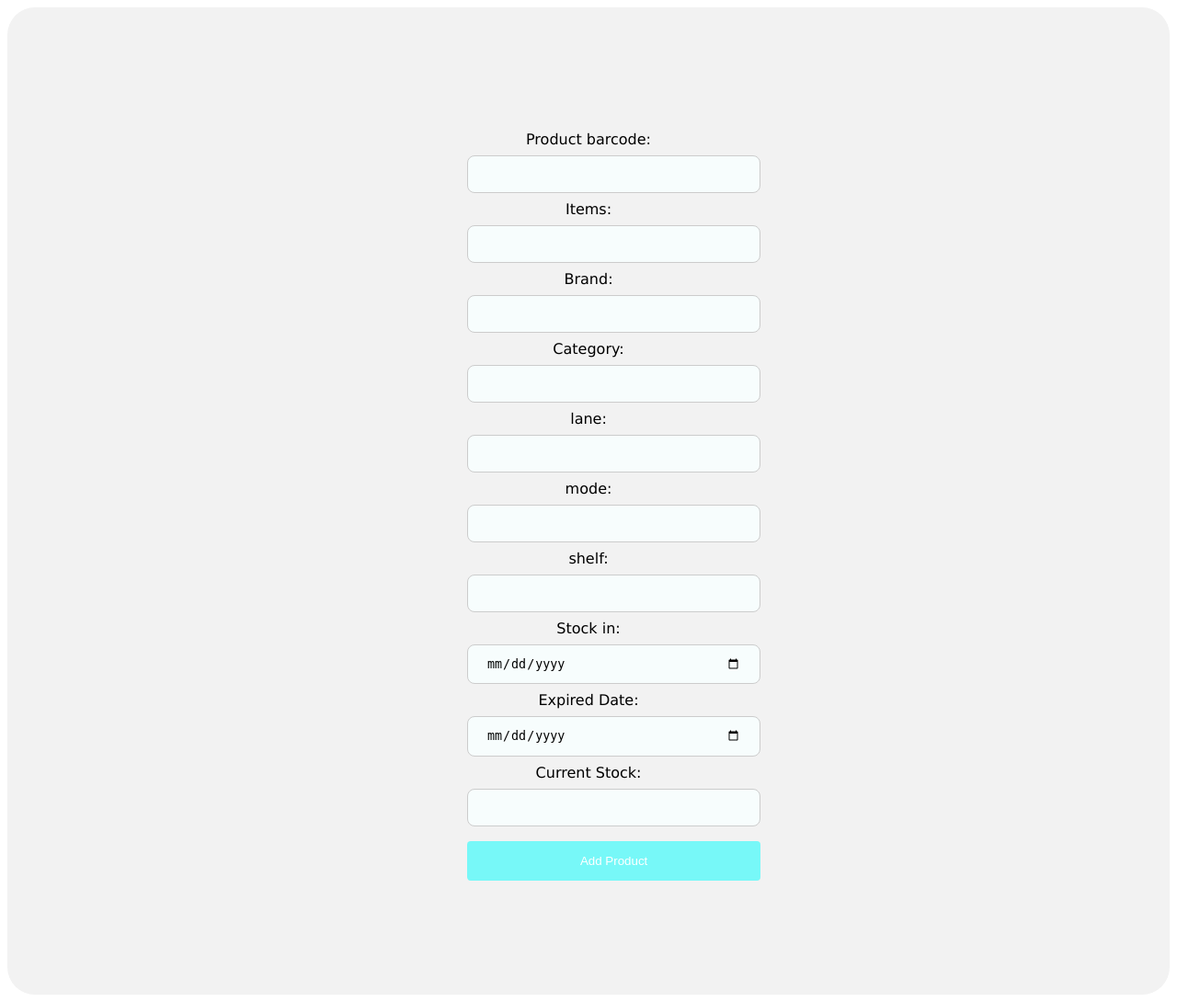
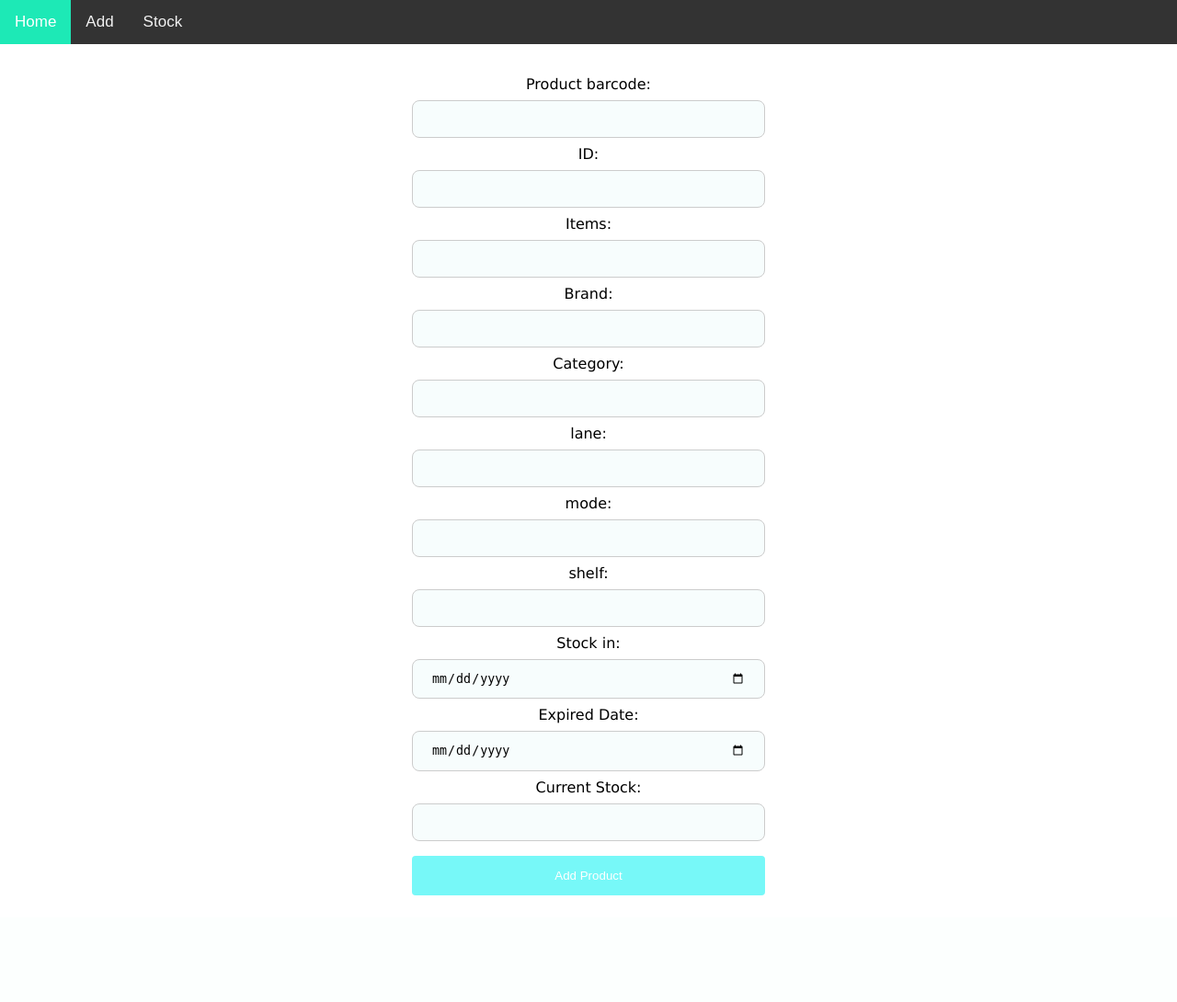
Before and after one commit to izzzzzzuuu/End-date-tracker, a PHP site: page /addProductForm.php in a window 1280 px wide. Shown: the whole page at 92% size. After the commit the page ends 974 px from the top, so only its background shows below. Run offline with PHP 8.4, Linux system fonts and the light colour scheme.

Commit message:
Update addProductForm.php

```diff
--- a/addProductForm.php
+++ b/addProductForm.php
@@ -1,5 +1,8 @@
 <!DOCTYPE html>
 <html>
+<head>
+<link rel="icon" href="storeicon.png">
+</head>
 <style>
 input[type=text], select {
     width: 30%;
@@ -38,7 +41,7 @@ input[type=submit]:hover {
 	    box-shadow: 0 12px 16px 0 rgba(0,0,0,0.24),0 17px 50px 0 rgba(0,0,0,0.19);
 }
 
-div {
+.div {
     border-radius: 30px;
     background-color: #f2f2f2;
     padding: 100px;
@@ -50,8 +53,42 @@ p.a {
 
 
 }
+body {
+  margin: 0;
+  font-family: Arial, Helvetica, sans-serif;
+}
+.topnav {
+  overflow: hidden;
+  background-color: #333;
+}
+
+.topnav a {
+  float: left;
+  color: #f2f2f2;
+  text-align: center;
+  padding: 14px 16px;
+  text-decoration: none;
+  font-size: 17px;
+}
+
+.topnav a:hover {
+  background-color: #ddd;
+  color: black;
+}
+
+.topnav a.active {
+  background-color: #1de9b6;
+  color: white;
+}
 </style>
 <body>
+<div class="topnav">
+  <a class="active" href="itemList.php">Home</a>
+  <a href="AddProductForm.php">Add</a>
+  <a href="stockList.php">Stock</a>
+
+</div>
+
 
 
 <?php
@@ -63,6 +100,8 @@ echo '<form action ="processProduct.php" method="post">';
 
 echo '<br><p class="a">Product barcode:';
 echo '<br><input type="text" name="product_barcode">';
+echo '<br>ID:';
+echo '<br><input type="text" name="ID">';
 echo '<br>Items:';
 echo '<br><input type="text" name="items">';
 echo '<br>Brand:';
@@ -76,7 +115,7 @@ echo '<br><input type="text" name="mode">';
 echo '<br>shelf:';
 echo '<br><input type="text" name="shelf">';
 echo '<br>Stock in:';
-echo '<br><input type="date" name="currentdate">';
+echo '<br><input type="date" name="stock_In">';
 echo '<br>Expired Date:';
 echo '<br><input type="date" name="expiredDate">';
 echo '<br>Current Stock:';
```
